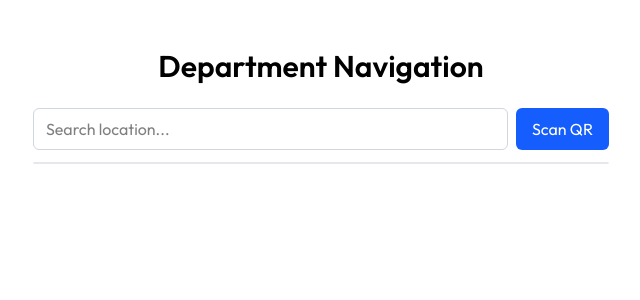
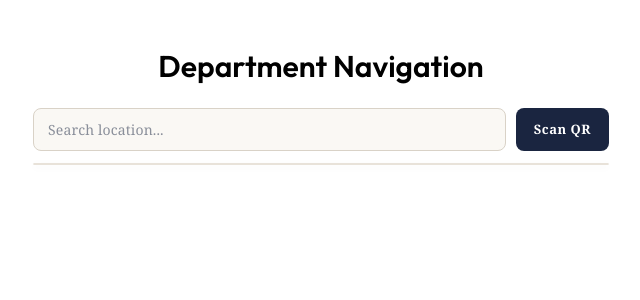
Before and after one commit to ajaymrk95/dept-navigation-system, a React (Vite) app: page / in a window 1280 px wide. Shown: the top 300 px of the page, without its empty margins (319-959 px from the left). Built offline with nearby package versions, Linux system fonts and the light colour scheme.

Commit message:
Theme changed

```diff
--- a/src/components/SearchBar.tsx
+++ b/src/components/SearchBar.tsx
@@ -7,33 +7,85 @@ interface Props {
 }
 
 export default function SearchBar({ query, onSearch, onFocus }: Props) {
-
   const navigate = useNavigate()
 
   function handleChange(e: React.ChangeEvent<HTMLInputElement>) {
     onSearch(e.target.value)
   }
 
+  function handleFocus(e: React.FocusEvent<HTMLInputElement>) {
+    e.currentTarget.style.borderColor = "#d4a017"
+    e.currentTarget.style.boxShadow = "0 0 0 3px rgba(212,160,23,0.15)"
+    onFocus()
+  }
+
+  function handleBlur(e: React.FocusEvent<HTMLInputElement>) {
+    e.currentTarget.style.borderColor = "#d9d2c7"
+    e.currentTarget.style.boxShadow = "none"
+  }
+
   return (
-    <div className="flex gap-2 mb-3">
-
+    <div
+      style={{
+        display: "flex",
+        gap: "10px",
+        marginBottom: "12px",
+        fontFamily: "'Georgia', 'Times New Roman', serif",
+      }}
+    >
       <input
         type="text"
-        className="flex-1 border border-gray-300 rounded-md px-3 py-2 focus:outline-none focus:ring-2 focus:ring-blue-500"
         placeholder="Search location..."
         value={query}
         onChange={handleChange}
-        onFocus={onFocus}
+        onFocus={handleFocus}
+        onBlur={handleBlur}
+        style={{
+          flex: 1,
+          border: "1px solid #d9d2c7",
+          borderRadius: "8px",
+          padding: "10px 14px",
+          fontSize: "14px",
+          color: "#1a2540",
+          backgroundColor: "#faf8f4",
+          outline: "none",
+          fontFamily: "inherit",
+          letterSpacing: "0.01em",
+          transition: "border-color 0.2s ease, box-shadow 0.2s ease",
+        }}
       />
-
       <button
         type="button"
-        className="bg-blue-600 text-white px-4 py-2 rounded-md hover:bg-blue-700 transition"
         onClick={() => navigate("/scan")}
+        onMouseEnter={e => {
+          (e.currentTarget as HTMLButtonElement).style.backgroundColor = "#d4a017"
+        }}
+        onMouseLeave={e => {
+          (e.currentTarget as HTMLButtonElement).style.backgroundColor = "#1a2540"
+        }}
+        onMouseDown={e => {
+          (e.currentTarget as HTMLButtonElement).style.transform = "scale(0.97)"
+        }}
+        onMouseUp={e => {
+          (e.currentTarget as HTMLButtonElement).style.transform = "scale(1)"
+        }}
+        style={{
+          backgroundColor: "#1a2540",
+          color: "#ffffff",
+          border: "none",
+          borderRadius: "8px",
+          padding: "10px 18px",
+          fontSize: "13px",
+          fontWeight: 600,
+          fontFamily: "inherit",
+          letterSpacing: "0.04em",
+          cursor: "pointer",
+          whiteSpace: "nowrap",
+          transition: "background-color 0.2s ease, transform 0.1s ease",
+        }}
       >
         Scan QR
       </button>
-
     </div>
   )
 }
--- a/src/components/SearchResults.tsx
+++ b/src/components/SearchResults.tsx
@@ -6,26 +6,61 @@ interface Props {
 }
 
 export default function SearchResults({ results, onSelect }: Props) {
-
   return (
-    <ul className="border border-gray-200 rounded-md overflow-hidden">
-
+    <ul
+      style={{
+        listStyle: "none",
+        margin: 0,
+        padding: 0,
+        border: "1px solid #e8e2d9",
+        borderRadius: "10px",
+        overflow: "hidden",
+        backgroundColor: "#ffffff",
+        boxShadow: "0 2px 8px rgba(26, 37, 64, 0.06)",
+        fontFamily: "'Georgia', 'Times New Roman', serif",
+      }}
+    >
       {results.map((location, index) => (
-
         <li
           key={index}
-          className="px-4 py-3 border-b last:border-b-0 hover:bg-gray-100 cursor-pointer"
           onClick={() => onSelect(location)}
+          style={{
+            padding: "12px 16px",
+            borderBottom: index < results.length - 1 ? "1px solid #ede8e0" : "none",
+            cursor: "pointer",
+            transition: "background-color 0.15s ease",
+            backgroundColor: "transparent",
+          }}
+          onMouseEnter={e => {
+            (e.currentTarget as HTMLLIElement).style.backgroundColor = "#f5f0e8"
+          }}
+          onMouseLeave={e => {
+            (e.currentTarget as HTMLLIElement).style.backgroundColor = "transparent"
+          }}
         >
-          <strong>{location.name}</strong>
-          <br />
-          <small className="text-gray-500">
+          <span
+            style={{
+              display: "block",
+              fontWeight: 600,
+              fontSize: "14px",
+              color: "#1a2540",
+              letterSpacing: "0.01em",
+              marginBottom: "2px",
+            }}
+          >
+            {location.name}
+          </span>
+          <span
+            style={{
+              fontSize: "12px",
+              color: "#8a8070",
+              letterSpacing: "0.02em",
+            }}
+          >
             Room {location.room} · Floor {location.floor}
-          </small>
+          </span>
         </li>
-
       ))}
-
     </ul>
   )
 }
```
